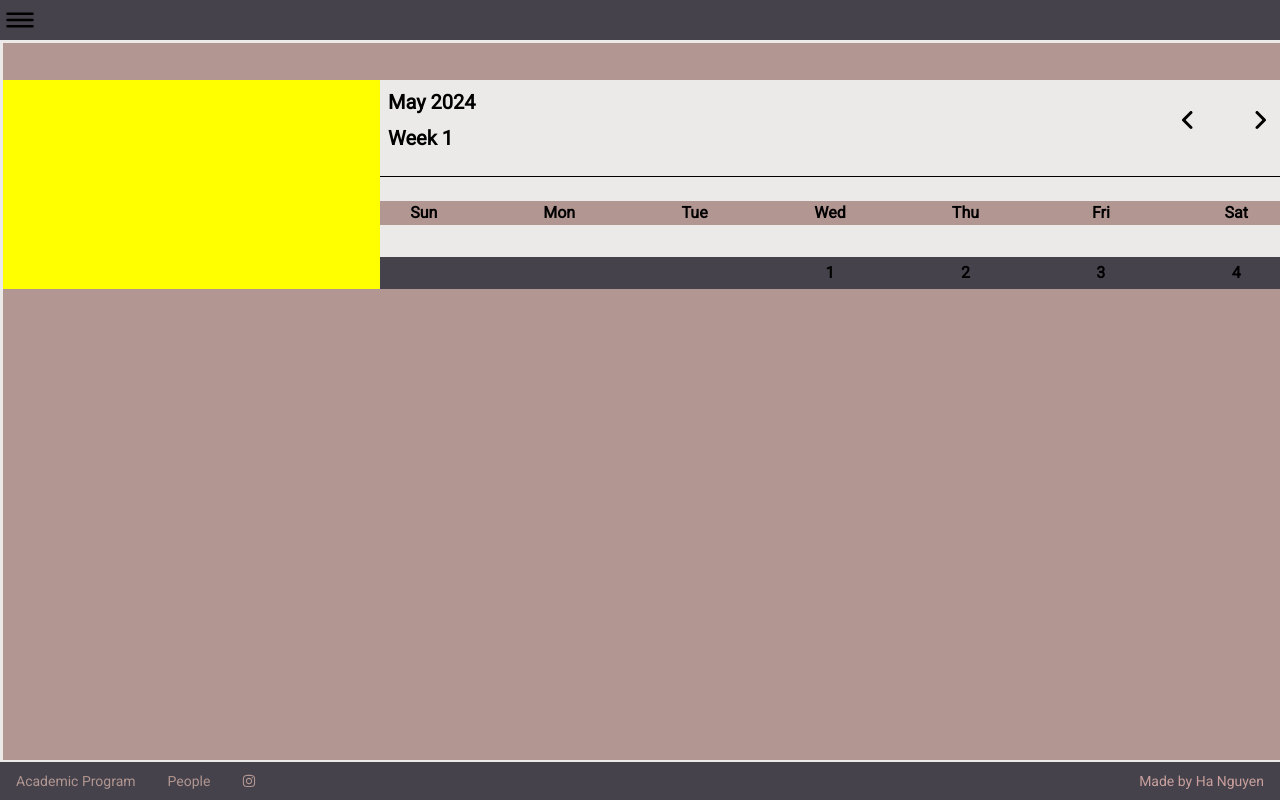
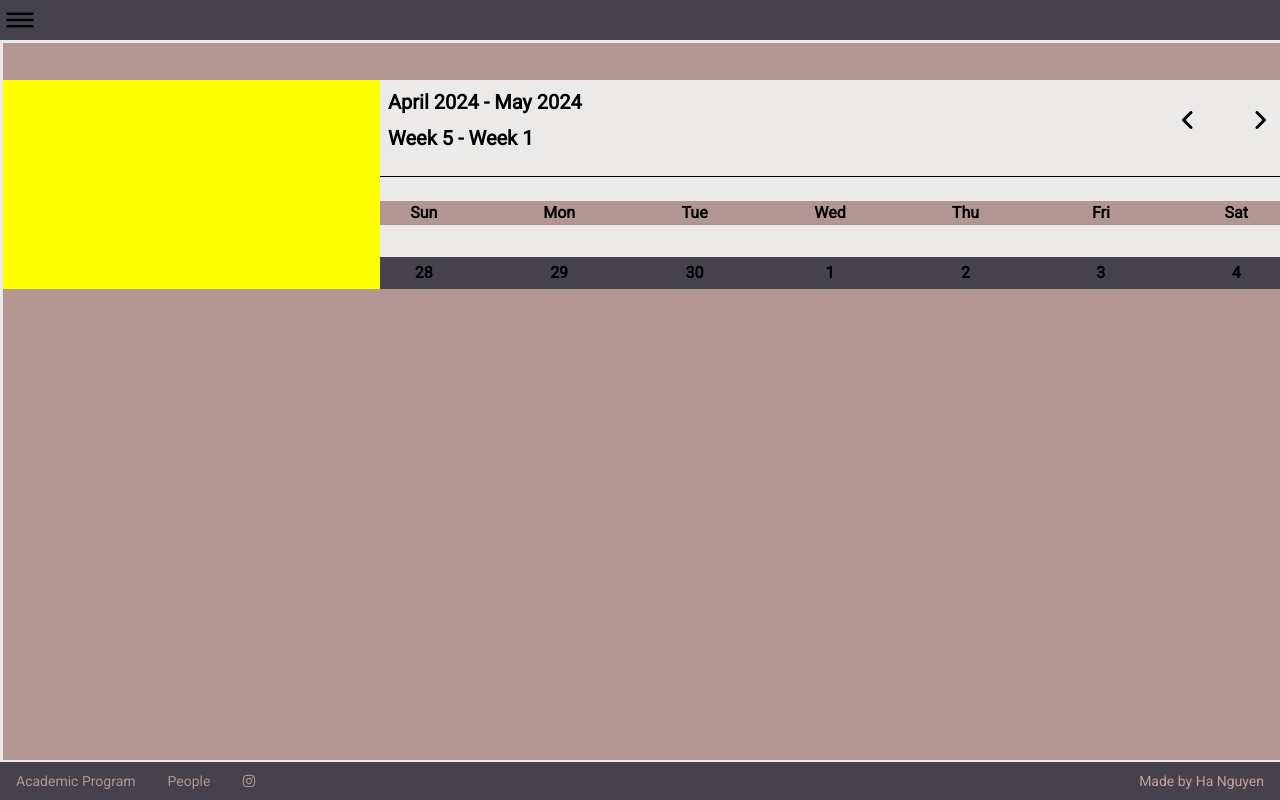
Before and after one commit to HaNguyenB/film-archive-project, a Next.js app: page / in a window 1280 px wide. Both pictures are taken after a click on the icon 1188 px from the left and 120 px from the top of the page. Built offline with nearby package versions, Linux system fonts and the light colour scheme.

Commit message:
update calendar + animation for navbar

```diff
--- a/src/app/components/Calendar/index.tsx
+++ b/src/app/components/Calendar/index.tsx
@@ -1,23 +1,21 @@
 // REFERENCE: https://github.com/VivekAlhat/Tailwind-Calendar/blob/main/src/App.tsx
 import {
   add,
-  eachDayOfInterval,
-  endOfMonth,
   endOfWeek,
   format,
   getDay,
   isSameMonth,
   isToday,
-  parse,
-  startOfMonth,
   startOfToday,
   startOfWeek,
   getWeekOfMonth,
   getMonth,
+  eachDayOfInterval,
 } from 'date-fns';
 import { FaAngleLeft, FaAngleRight } from 'react-icons/fa6';
 import { capitalizeFirstLetter } from './functions';
 import { useState } from 'react';
+import clsx from 'clsx';
 
 function Calendar() {
   const today = startOfToday();
@@ -34,8 +32,6 @@ function Calendar() {
 
   const [currMonth, setCurrMonth] = useState(() => format(today, 'MMM-yyyy'));
 
-  const firstDayOfMonth = parse(currMonth, 'MMM-yyyy', new Date());
-
   // INIT: Take today as the time mark to get the first day of the current week
   const [firstDayOfCurrWeek, setfirstDayOfCurrWeek] = useState(() =>
     startOfWeek(today)
@@ -43,84 +39,58 @@ function Calendar() {
 
   const getPrevWeek = (event: React.MouseEvent<SVGSVGElement>) => {
     event.preventDefault();
-
-    let firstDayOfPrevWeek = startOfWeek(
+    const firstDayOfPrevWeek = startOfWeek(
       add(firstDayOfCurrWeek, { weeks: -1 })
     );
-    const lastDayOfPrevWeek = endOfWeek(firstDayOfPrevWeek);
-
-    // CASE 1: First day of current week = first day of month
-    if (getMonth(startOfWeek(firstDayOfCurrWeek)) !== getMonth(currMonth)) {
-      firstDayOfPrevWeek = startOfWeek(firstDayOfCurrWeek);
-      setfirstDayOfCurrWeek(firstDayOfPrevWeek);
+    setfirstDayOfCurrWeek(firstDayOfPrevWeek);
+    if (getMonth(firstDayOfPrevWeek) !== getMonth(currMonth))
       setCurrMonth(format(firstDayOfPrevWeek, 'MMM-yyyy'));
-      // CASE 2: Last day of previous week is last day of previous month
-    } else if (getMonth(lastDayOfPrevWeek) !== getMonth(currMonth)) {
-      setfirstDayOfCurrWeek(firstDayOfPrevWeek);
-      setCurrMonth(format(firstDayOfPrevWeek, 'MMM-yyyy'));
-      // CASE 3: First day of previous week = first day of month
-    } else if (getMonth(firstDayOfPrevWeek) !== getMonth(currMonth)) {
-      firstDayOfPrevWeek = firstDayOfMonth;
-      setfirstDayOfCurrWeek(firstDayOfPrevWeek);
-      setCurrMonth(format(firstDayOfPrevWeek, 'MMM-yyyy'));
-      // CASE 4: Still in current month
-    } else {
-      setfirstDayOfCurrWeek(firstDayOfPrevWeek);
-    }
   };
 
   const getNextWeek = (event: React.MouseEvent<SVGSVGElement>) => {
     event.preventDefault();
-    /* Get the first day of next week by + 1 week to the first day of the current week (Sunday)
-    EDGE CASE 1: First day of current week (firstDayOfCurrWeek) is first day of current month and doesn't start from Sunday
-    EDGE CASE 2: First day of current week on Sunday
-
-    Calculate first day of next week as start of the week of (firstDayOfCurrWeek + 1 week)
-    */
     const firstDayOfNextWeek = startOfWeek(
       add(firstDayOfCurrWeek, { weeks: 1 })
     );
-    const lastDayOfCurWeek = endOfWeek(firstDayOfCurrWeek);
-    // CASE 1: Month ends during the last week
-    if (getMonth(lastDayOfCurWeek) !== getMonth(currMonth)) {
-      setfirstDayOfCurrWeek(startOfMonth(lastDayOfCurWeek));
-      setCurrMonth(format(lastDayOfCurWeek, 'MMM-yyyy'));
-      // CASE 2: Month ends after the last week
-    } else if (getMonth(firstDayOfNextWeek) !== getMonth(currMonth)) {
-      setfirstDayOfCurrWeek(firstDayOfNextWeek);
+    setfirstDayOfCurrWeek(firstDayOfNextWeek);
+    if (getMonth(firstDayOfNextWeek) !== getMonth(currMonth))
       setCurrMonth(format(firstDayOfNextWeek, 'MMM-yyyy'));
-      // CASE 3: Still in the current month
-    } else {
-      setfirstDayOfCurrWeek(firstDayOfNextWeek);
-    }
   };
 
   const daysInWeek = eachDayOfInterval({
     start: firstDayOfCurrWeek,
-    end:
-      getMonth(endOfWeek(firstDayOfCurrWeek)) !== getMonth(currMonth)
-        ? endOfMonth(currMonth)
-        : endOfWeek(firstDayOfCurrWeek),
+    end: endOfWeek(firstDayOfCurrWeek),
   });
-  // const getPrevMonth = (event: React.MouseEvent<SVGSVGElement>) => {
-  //   event.preventDefault();
-  //   const firstDayOfPrevMonth = add(firstDayOfMonth, { months: -1 });
-  //   setCurrMonth(format(firstDayOfPrevMonth, 'MMM-yyyy'));
-  // };
-
-  // const getNextMonth = (event: React.MouseEvent<SVGSVGElement>) => {
-  //   event.preventDefault();
-  //   const firstDayOfNextMonth = add(firstDayOfMonth, { months: 1 });
-  //   setCurrMonth(format(firstDayOfNextMonth, 'MMM-yyyy'));
-  // };
 
   return (
     <div className='my-20 flex h-full w-full justify-end bg-yellow'>
       <div className='h-full w-[900px] bg-platinum'>
         <div className='flex items-center justify-between px-2 pt-2'>
           <div className='flex flex-col space-y-2 text-xl font-semibold'>
-            <span>{format(firstDayOfMonth, 'MMMM yyyy')}</span>
-            <span>Week {getWeekOfMonth(firstDayOfCurrWeek)}</span>
+            <div>
+              <span>{format(currMonth, 'MMMM yyyy')} </span>
+              <span
+                className={clsx({
+                  hidden:
+                    getMonth(firstDayOfCurrWeek) ===
+                    getMonth(endOfWeek(firstDayOfCurrWeek)),
+                })}
+              >
+                - {format(endOfWeek(firstDayOfCurrWeek), 'MMMM yyyy')}
+              </span>
+            </div>
+            <div>
+              <span>Week {getWeekOfMonth(firstDayOfCurrWeek)} </span>
+              <span
+                className={clsx({
+                  hidden:
+                    getMonth(firstDayOfCurrWeek) ===
+                    getMonth(endOfWeek(firstDayOfCurrWeek)),
+                })}
+              >
+                - Week {getWeekOfMonth(endOfWeek(firstDayOfCurrWeek))}
+              </span>
+            </div>
           </div>
           <div className='flex items-center justify-evenly gap-6   sm:gap-12'>
             <FaAngleLeft
--- a/src/app/components/NavBar/NavbarEntry.tsx
+++ b/src/app/components/NavBar/NavbarEntry.tsx
@@ -41,7 +41,7 @@ export function DropdownEntry(props: DropdownEntryProps) {
           'ml-6 space-y-2 overflow-hidden text-rose transition-all ease-in-out',
           {
             'max-h-40 ': dropDownVisibility,
-            'invisible max-h-0': !dropDownVisibility,
+            'invisible max-h-0 opacity-0': !dropDownVisibility,
           }
         )}
       >
```
